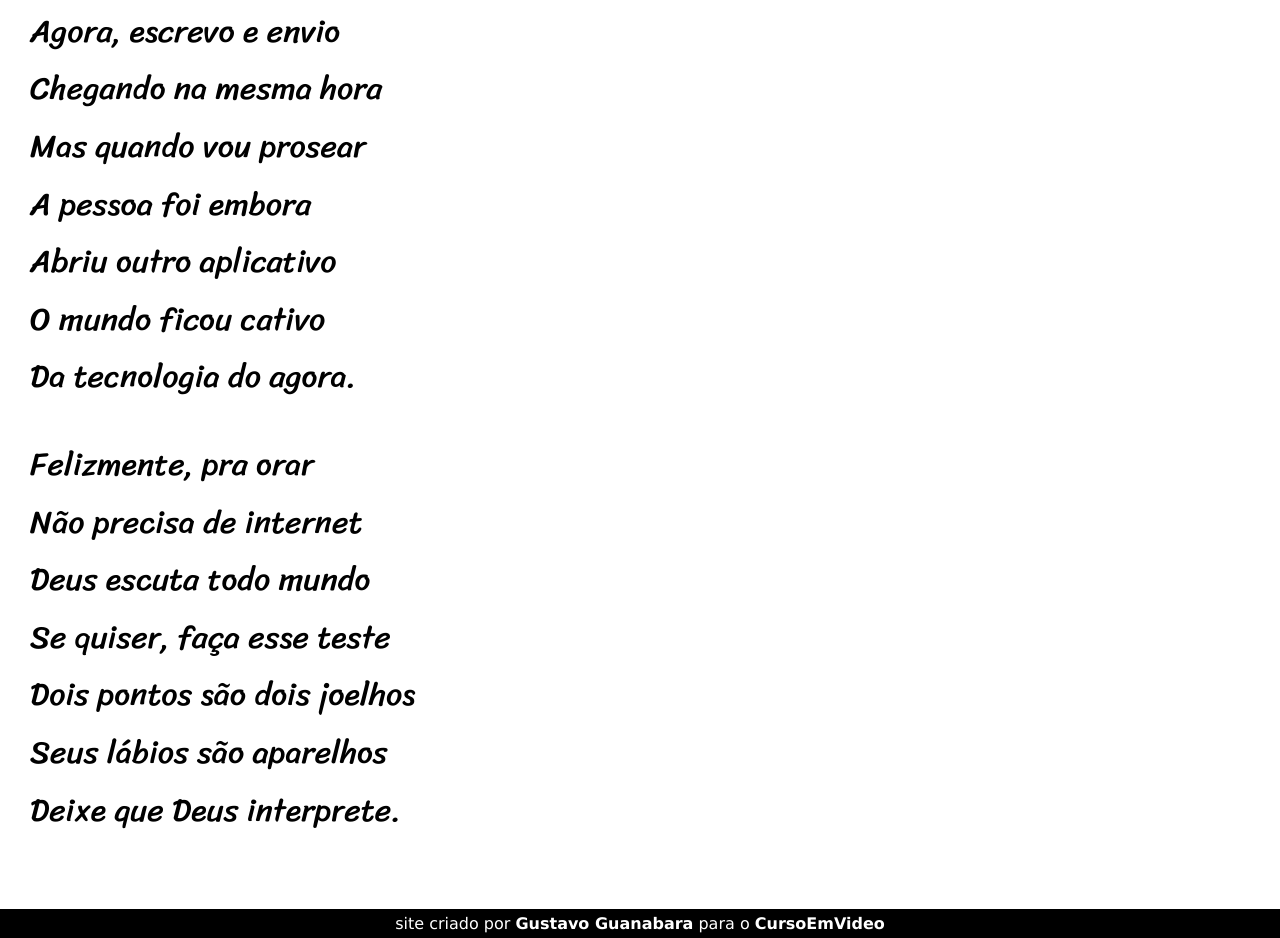
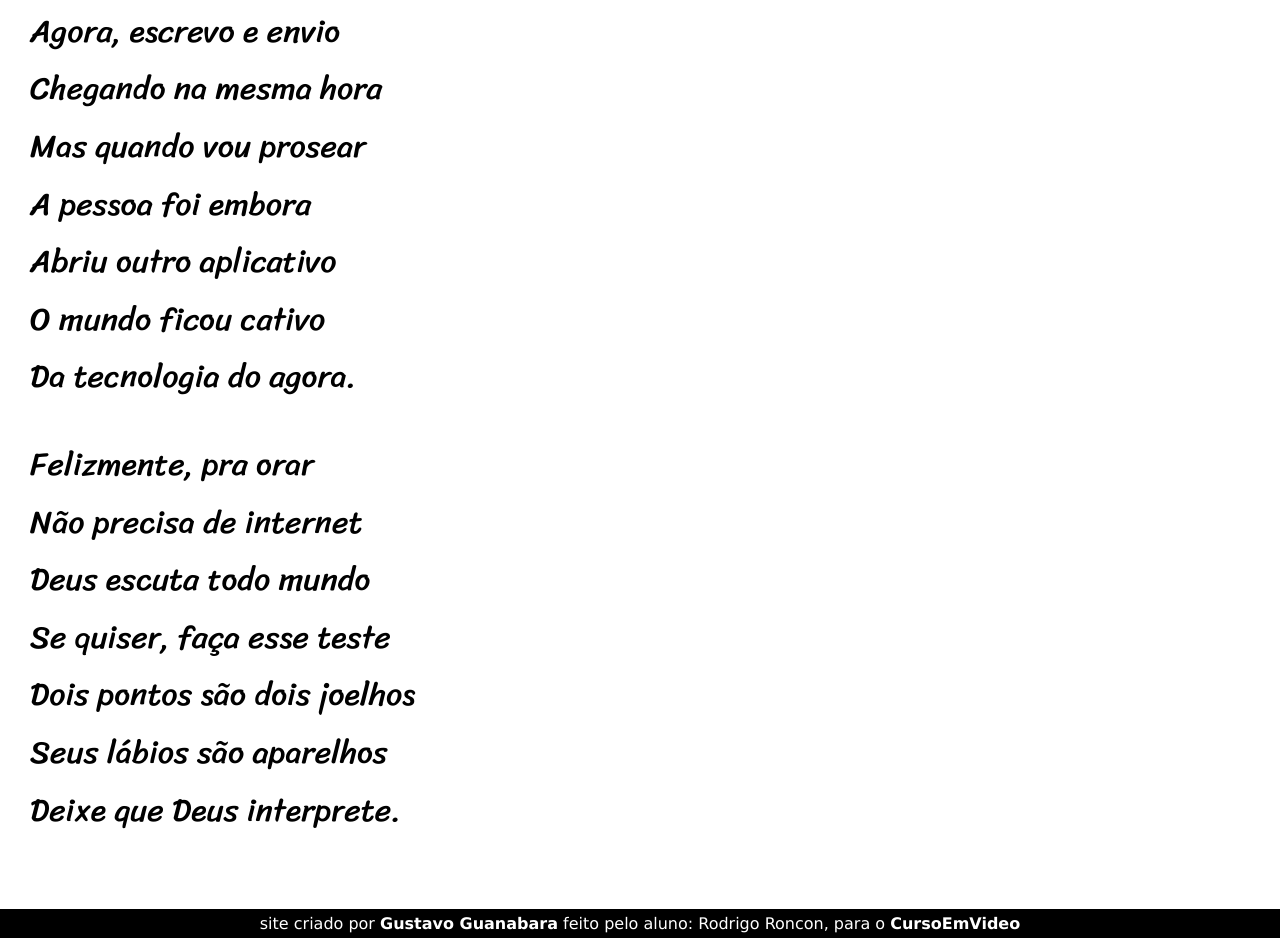
Before and after one commit to RodrigoRoncon/meu-site-paralax, a plain HTML site: page index.html in a window 1280 px wide. Shown: the part 2715-3653 px from the top of the page. Drawn offline with Linux system fonts and the light colour scheme.

Commit message:
update feito pelo aluno

```diff
--- a/index.html
+++ b/index.html
@@ -96,7 +96,7 @@
     </section>
 
     <footer>
-        <p>site criado por <a href="#">Gustavo Guanabara</a> para o <a href="#">CursoEmVideo</a></p>
+        <p>site criado por <a href="#">Gustavo Guanabara</a> feito pelo aluno: Rodrigo Roncon, para o <a href="#">CursoEmVideo</a></p>
     </footer>
 </body>
 </html>
```
